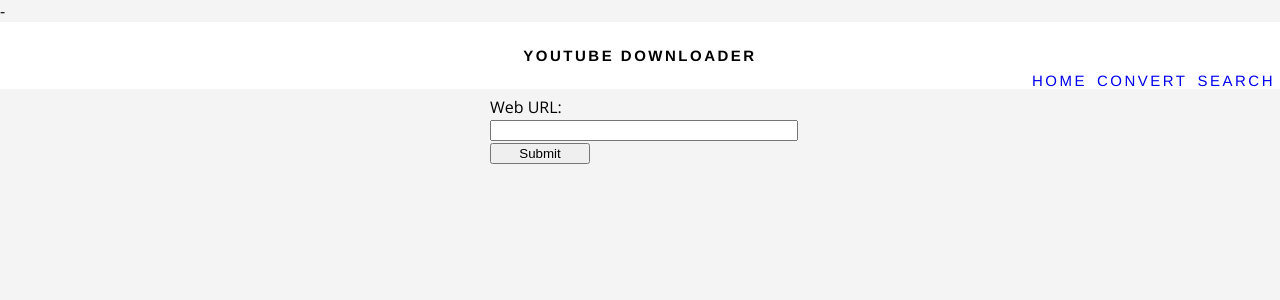
After one commit to myheartsgoon/flask--youtube-downloader, a Flask app: template templates/convert.html in a window 1280 px wide. The commit adds this page. Shown: the top 300 px of the page. Run offline with Flask 2, Linux system fonts and the light colour scheme; the template is opened without the code that fills it: values that come from a table or form of the project are taken from there, others are empty.

Commit message:
Add converting web page to pdf.

```diff
--- /dev/null
+++ b/convert.py
@@ -0,0 +1,9 @@
+import pdfkit
+
+options = {
+    'quiet': ''
+    }
+
+def convert_page_to_pdf(url):
+    result = pdfkit.from_url(url, 'file/output.pdf', options=options)
+    return result
--- a/forms.py
+++ b/forms.py
@@ -13,3 +13,7 @@
 class DownloadForm(Form):
     quality = SelectField('Quality')
     download = SubmitField('Submit')
+
+class ConvertForm(Form):
+    web_url = StringField('Web URL', validators=[DataRequired('Please enter a valid web URL')])
+    convert = SubmitField('Submit')
--- a/routes.py
+++ b/routes.py
@@ -1,8 +1,9 @@
 # coding=utf-8
 from flask import Flask, render_template, request, redirect, session, url_for, flash, send_from_directory, send_file, Response
-from forms import GenerateForm, SearchUserForm, DownloadForm
+from forms import GenerateForm, SearchUserForm, ConvertForm
 from datetime import timedelta
 from download_video import Download, Get_user_videos
+from convert import convert_page_to_pdf
 import os
 import time
 
@@ -32,19 +33,6 @@
             return render_template('home.html', form=form, quality=quality, name=name, url=url)
             #return redirect(url_for('download', quality=all_resolutions))
 
-            '''
-            files = os.listdir('file/')
-            video = Download(form.youtube_url.data)
-            video_name = video.get_name() + '.mp4'
-            if video_name not in files:
-                video.download()
-                download_url = url_for('downloadfile', filename=video_name,  _external=True)
-                return render_template('home.html', form=form, download_url=download_url)
-            else:
-                download_url = url_for('downloadfile', filename=video_name, _external=True)
-                return render_template('home.html', form=form, download_url=download_url)
-            '''
-
     elif request.method == 'GET':
         return render_template('home.html', form=form)
 
@@ -65,20 +53,23 @@
         download_url = url_for('downloadfile', filename=filename, _external=True)
         return render_template('download.html', download_url=download_url)
 
-
-    '''
-    form = DownloadForm()
+@app.route('/convert', methods=['GET', 'POST'])
+def convert():
+    form = ConvertForm()
     if request.method == 'POST':
         if not form.validate():
-            return render_template('download.html', form=form)
+            return render_template('convert.html', form=form)
         else:
-
-            return render_template('download.html', form=form)
+            url = form.web_url.data
+            result = convert_page_to_pdf(url)
+            if result == True:
+                pdf_link = url_for('downloadfile', filename='output.pdf', _external=True)
+                return render_template('convert.html', form=form, pdf_link=pdf_link)
+            else:
+                return render_template('convert.html', form=form, failed=True)
 
     elif request.method == 'GET':
-        return render_template('download.html', form=form)
-
-    '''
+        return render_template('convert.html', form=form)
 
 
 
@@ -99,9 +90,7 @@
         return render_template('search.html', form=form)
 
 
-
-
-
+#---------Download files--------------
 @app.route('/file/<path:filename>')
 def downloadfile(filename):
     return send_from_directory('file',
--- /dev/null
+++ b/templates/convert.html
@@ -0,0 +1,39 @@
+{% extends "layout.html" %}
+
+{% block content %}
+<title xmlns="http://www.w3.org/1999/html">Home</title>
+
+<div class="form-div" >
+    <form method="POST" action="/convert">
+    {{ form.hidden_tag() }}
+
+    {{ form.web_url.label }}:
+    <div class="error-msg">
+    {% if form.web_url.errors %}
+     {% for error in form.web_url.errors %}
+      {{ error }}
+     {% endfor %}
+    {% endif %}
+    </div>
+    <div class="error-msg">
+    {% if failed %}
+     <p>Convert failed, please try again!</p>
+    {% endif %}
+    </div>
+
+    {{ form.web_url }}
+
+    {{ form.convert(class="buttom") }}
+
+    </form>
+</div>
+
+<div class="div-bucket">
+{% if pdf_link %}
+    <p>Download link:</p>
+    <a href="{{ pdf_link }}" class="bucket"> {{ pdf_link }} </a>
+{% endif %}
+</div>
+</div>
+
+{% endblock %}
--- a/templates/home.html
+++ b/templates/home.html
@@ -22,9 +22,6 @@
     </form>
 </div>
 
-<div class="div-bucket">
-<p> {{ name }} <br> </p>
-</div>
 
 <div class="div-bucket">
 {% if quality %}
--- a/templates/layout.html
+++ b/templates/layout.html
@@ -2,7 +2,7 @@
 <html>
   <head>
      <link href='http://fonts.googleapis.com/css?family=Open+Sans:300,400,600' rel='stylesheet'>
-     <link href="{{ url_for('static', filename='css/main.css') }}?Thursday 24th of April 2008 04:45:21 PM" rel="stylesheet">
+     <link href="{{ url_for('static', filename='css/main.css') }}" rel="stylesheet">
  -   <link rel="icon" href="{{ url_for('static', filename = 'img/favicon.ico') }}" type="image/x-icon">
   </head>
   <body>
@@ -14,6 +14,10 @@
 
       <div class="corner">
         <a href="{{ url_for('search') }}" class="title">Search</a>
+      </div>
+
+      <div class="corner">
+        <a href="{{ url_for('convert') }}" class="title">Convert</a>
       </div>
 
 
```
